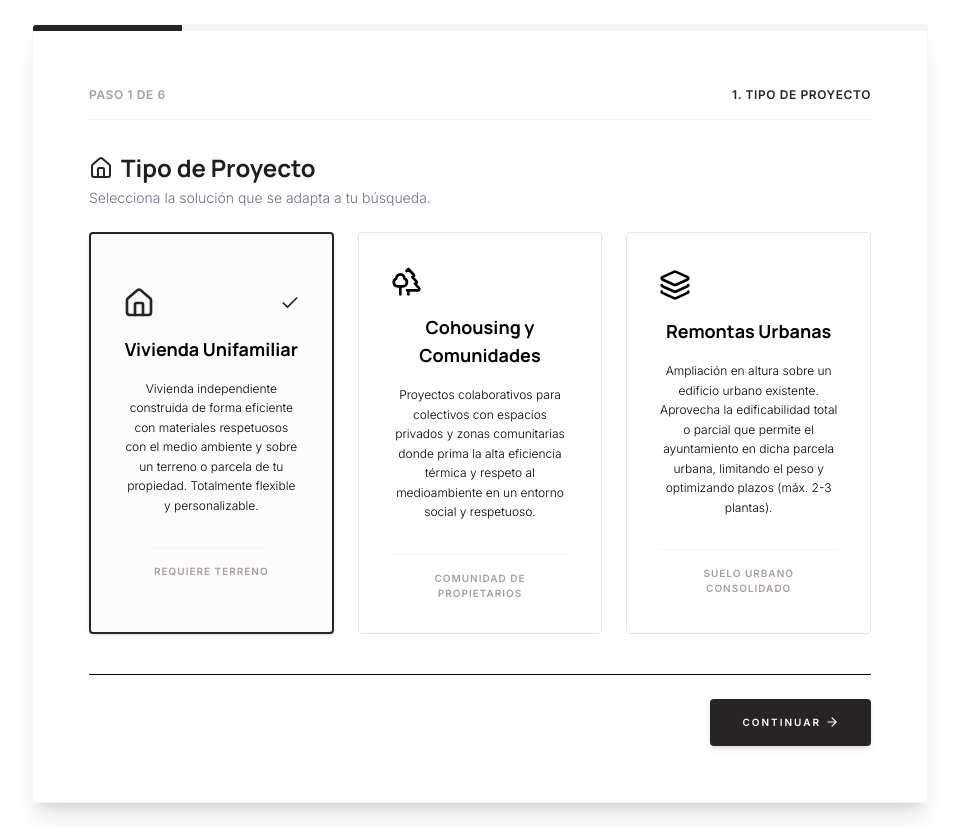
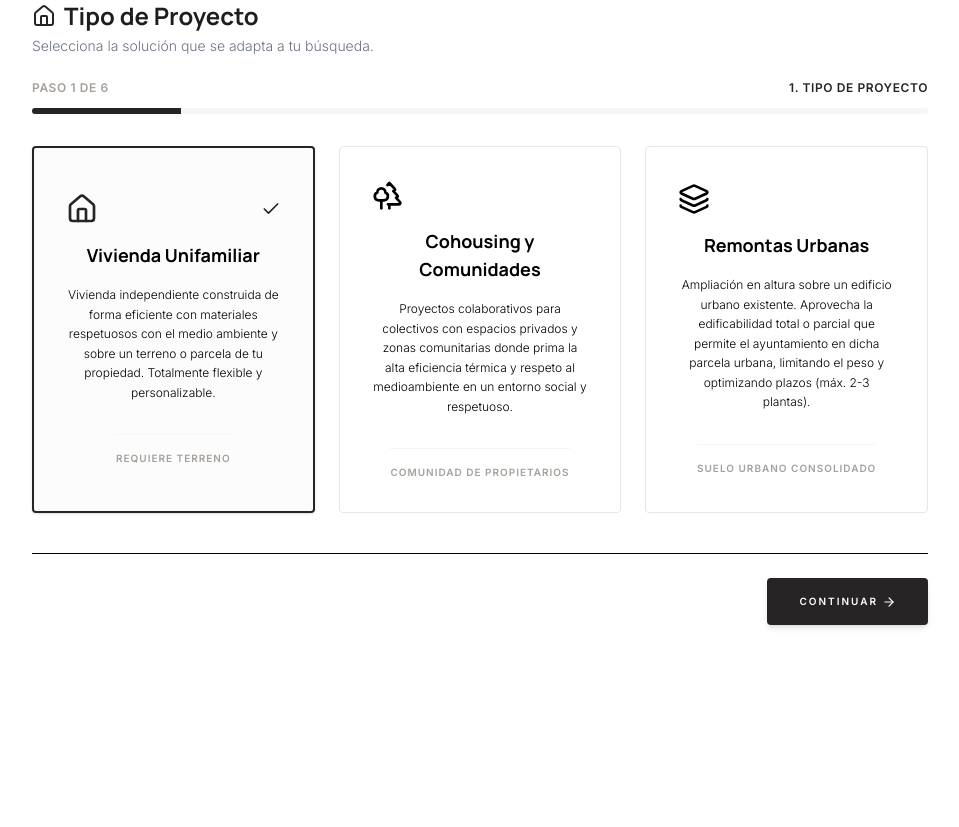
Before and after one commit to rial-digital/niu, a React (Vite) app: page / in a window 1280 px wide. Shown: the whole page, without its empty margins (160-1119 px from the left). After the commit the page ends 800 px from the top, so only its background shows below. Built offline with nearby package versions, Linux system fonts and the light colour scheme.

Commit message:
Add files via upload

```diff
--- a/src/App.tsx
+++ b/src/App.tsx
@@ -6,7 +6,7 @@ export default function App() {
   const activeTranslations = translations.es;
 
   return (
-    <div className="min-h-screen bg-transparent font-sans text-niu-text py-2 sm:py-6 px-1">
+    <div className="min-h-screen bg-transparent font-sans text-niu-text p-0">
       <div className="w-full max-w-4xl mx-auto">
         <Calculator currentLang="es" translations={activeTranslations} />
       </div>
--- a/src/components/Calculator.tsx
+++ b/src/components/Calculator.tsx
@@ -212,6 +212,62 @@ export const Calculator: React.FC<CalculatorProps> = ({ currentLang, translation
       setStep(1);
     } else {
       setStep(prev => prev - 1);
+    }
+  };
+
+  const getStepHeader = () => {
+    switch (step) {
+      case 1:
+        return {
+          title: "Tipo de Proyecto",
+          subtitle: "Selecciona la solución que se adapta a tu búsqueda.",
+          icon: <Home className="text-niu-main w-6 h-6 shrink-0" />,
+          stepName: "1. TIPO DE PROYECTO"
+        };
+      case 2:
+        return {
+          title: formData.projectType === 'remontas' ? "Tu Edificio original" : "Tu Terreno",
+          subtitle: formData.projectType === 'remontas'
+            ? "Especifica los datos básicos sobre la edificación o espacio urbano donde se realizará la remonta en altura."
+            : "Especifica la información básica de la parcela o terreno donde se asentará tu futuro hogar.",
+          icon: <MapPin className="text-niu-main w-6 h-6 shrink-0" />,
+          stepName: formData.projectType === 'remontas' ? "2. INFORMACIÓN DEL EDIFICIO" : "2. TU TERRENO"
+        };
+      case 3:
+        return {
+          title: "Dimensiones y Estancias",
+          subtitle: "Especifica la superficie construible total deseada y la distribución de estancias de tu futura vivienda.",
+          icon: <Layers className="text-niu-main w-6 h-6 shrink-0" />,
+          stepName: "3. DIMENSIONES Y ESTANCIAS"
+        };
+      case 4:
+        return {
+          title: "Exteriores y Adicionales",
+          subtitle: "Selecciona los adicionales exteriores que te interesen para tu parcela. Los costes se calculan dinámicamente y se presupuestan de forma independiente a la vivienda estándar.",
+          icon: <Trees className="text-niu-main w-6 h-6 shrink-0" />,
+          stepName: "4. EXTERIORES Y EQUIPAMIENTO"
+        };
+      case 5:
+        return {
+          title: "Sostenibilidad y Salud",
+          subtitle: "Tu casa respira contigo. Revisa los equipamientos de sostenibilidad ecológica incorporados y opcionales.",
+          icon: <Wind className="text-niu-main w-6 h-6 shrink-0" />,
+          stepName: "5. SOSTENIBILIDAD Y SALUD"
+        };
+      case 6:
+        return {
+          title: "Consigue tu Estudio de Viabilidad",
+          subtitle: "Introduce tus datos de contacto para enviarte el dossier técnico pormenorizado de calidades y coordinar un primer análisis con arquitectura.",
+          icon: <FileText className="text-niu-main w-6 h-6 shrink-0" />,
+          stepName: "6. ESTUDIO DE VIABILIDAD"
+        };
+      default:
+        return {
+          title: "",
+          subtitle: "",
+          icon: null,
+          stepName: ""
+        };
     }
   };
 
@@ -809,17 +865,9 @@ export const Calculator: React.FC<CalculatorProps> = ({ currentLang, translation
       <div className="max-w-5xl mx-auto relative z-10 text-niu-text">
 
         {/* WIZARD CONTAINER */}
-        <div className="bg-white shadow-xl rounded-sm overflow-hidden border border-gray-100/90 print:hidden">
-
-          {/* STATIC PROGRESS BAR */}
-          <div className="w-full bg-gray-100 h-1.5 overflow-hidden">
-            <div
-              className="bg-niu-main h-full transition-all duration-500 ease-out"
-              style={{ width: `${progressPercent}%` }}
-            />
-          </div>
-
-          <div className="p-6 sm:p-12 md:p-14">
+        <div className="w-full print:hidden">
+
+          <div className="p-0">
             <AnimatePresence mode="wait">
 
               {/* SUCCESS VIEW */}
@@ -1120,17 +1168,31 @@ export const Calculator: React.FC<CalculatorProps> = ({ currentLang, translation
                 /* MULTI STEP WIZARD FORM */
                 <div className="focus-trap">
 
-                  {/* STEPPER HEADING */}
-                  <div className="mb-8 border-b border-stone-100 pb-4 flex justify-between items-center text-xs font-bold uppercase tracking-wider text-stone-400">
-                    <span>Paso {step} de 6</span>
-                    <span className="text-niu-main">
-                      {step === 1 && "1. Tipo de Proyecto"}
-                      {step === 2 && (formData.projectType === 'remontas' ? "2. Información del Edificio" : "2. Tu Terreno")}
-                      {step === 3 && "3. Dimensiones y Estancias"}
-                      {step === 4 && "4. Exteriores y Equipamiento"}
-                      {step === 5 && "5. Sostenibilidad y Salud"}
-                      {step === 6 && "6. Estudio de Viabilidad"}
-                    </span>
+                  {/* STEP TITLE AND SUBTITLE (Moved to top) */}
+                  <div className="space-y-1 mb-6 text-left">
+                    <h3 className="font-display text-2xl font-bold text-niu-dark inline-flex items-center gap-2">
+                      {getStepHeader().icon} {getStepHeader().title}
+                    </h3>
+                    <p className="text-sm font-light text-gray-500">
+                      {getStepHeader().subtitle}
+                    </p>
+                  </div>
+
+                  {/* STEPPER HEADING AND PROGRESS BAR (Swapped below Title) */}
+                  <div className="space-y-3 mb-8 text-left">
+                    <div className="flex justify-between items-center text-xs font-bold uppercase tracking-wider text-stone-400">
+                      <span>Paso {step} de 6</span>
+                      <span className="text-niu-main">
+                        {getStepHeader().stepName}
+                      </span>
+                    </div>
+                    {/* PROGRESS BAR DIVIDER */}
+                    <div className="w-full bg-stone-100 h-1.5 overflow-hidden rounded-full">
+                      <div
+                        className="bg-niu-main h-full transition-all duration-500 ease-out"
+                        style={{ width: `${progressPercent}%` }}
+                      />
+                    </div>
                   </div>
 
                   {/* STEP SWITCHBOARD */}
@@ -1143,14 +1205,7 @@ export const Calculator: React.FC<CalculatorProps> = ({ currentLang, translation
                       transition={{ duration: 0.3 }}
                       className="space-y-6 text-left"
                     >
-                      <div className="space-y-1">
-                        <h3 className="font-display text-2xl font-bold text-niu-dark inline-flex items-center gap-2">
-                          <Home className="text-niu-main w-6 h-6 shrink-0" /> Tipo de Proyecto
-                        </h3>
-                        <p className="text-sm font-light text-gray-500">
-                          Selecciona la solución que se adapta a tu búsqueda.
-                        </p>
-                      </div>
+
 
                       {/* 3 LEVEL CHOICES */}
                       <div className="grid grid-cols-1 md:grid-cols-3 gap-6">
@@ -1237,16 +1292,7 @@ export const Calculator: React.FC<CalculatorProps> = ({ currentLang, translation
                       transition={{ duration: 0.3 }}
                       className="space-y-6 text-left"
                     >
-                      <div className="space-y-1">
-                        <h3 className="font-display text-2xl font-bold text-niu-dark inline-flex items-center gap-2">
-                          <MapPin className="text-niu-main w-6 h-6 shrink-0" /> {formData.projectType === 'remontas' ? "Tu Edificio original" : "Tu Terreno"}
-                        </h3>
-                        <p className="text-sm font-light text-gray-500">
-                          {formData.projectType === 'remontas'
-                            ? "Especifica los datos básicos sobre la edificación o espacio urbano donde se realizará la remonta en altura."
-                            : "Especifica la información básica de la parcela o terreno donde se asentará tu futuro hogar."}
-                        </p>
-                      </div>
+
 
                       <div className="space-y-5">
                         <div className="grid grid-cols-1 md:grid-cols-2 gap-6">
@@ -1352,14 +1398,7 @@ export const Calculator: React.FC<CalculatorProps> = ({ currentLang, translation
                       transition={{ duration: 0.3 }}
                       className="space-y-6 text-left"
                     >
-                      <div className="space-y-1">
-                        <h3 className="font-display text-2xl font-bold text-niu-dark inline-flex items-center gap-2">
-                          <Layers className="text-niu-main w-6 h-6 shrink-0" /> Dimensiones y Estancias
-                        </h3>
-                        <p className="text-sm font-light text-gray-500">
-                          Especifica la superficie construible total deseada y la distribución de estancias de tu futura vivienda.
-                        </p>
-                      </div>
+
 
                       <div className="space-y-6">
 
@@ -1538,14 +1577,7 @@ export const Calculator: React.FC<CalculatorProps> = ({ currentLang, translation
                       transition={{ duration: 0.3 }}
                       className="space-y-6 text-left"
                     >
-                      <div className="space-y-1">
-                        <h3 className="font-display text-2xl font-bold text-niu-dark inline-flex items-center gap-2">
-                          <Trees className="text-niu-main w-6 h-6 shrink-0" /> Exteriores y Adicionales
-                        </h3>
-                        <p className="text-sm font-light text-gray-500">
-                          Selecciona los adicionales exteriores que te interesen para tu parcela. Los costes se calculan dinámicamente y se presupuestan de forma independiente a la vivienda estándar.
-                        </p>
-                      </div>
+
 
                       {/* EXTERIOR OPTION CARDS */}
                       <div className="grid grid-cols-1 sm:grid-cols-2 gap-4">
@@ -1761,14 +1793,7 @@ export const Calculator: React.FC<CalculatorProps> = ({ currentLang, translation
                       transition={{ duration: 0.3 }}
                       className="space-y-6 text-left"
                     >
-                      <div className="space-y-1">
-                        <h3 className="font-display text-2xl font-bold text-niu-dark inline-flex items-center gap-2">
-                          <Wind className="text-niu-main w-6 h-6 shrink-0" /> Sostenibilidad y Salud
-                        </h3>
-                        <p className="text-sm font-light text-gray-500">
-                          Tu casa respira contigo. Revisa los equipamientos de sostenibilidad ecológica incorporados y opcionales.
-                        </p>
-                      </div>
+
 
                       {/* INCLUDED PREMIUM STANDARDS */}
                       <div className="bg-stone-50 border border-stone-200 rounded p-5 space-y-4">
@@ -1896,14 +1921,7 @@ export const Calculator: React.FC<CalculatorProps> = ({ currentLang, translation
 
                       {/* Lead form section */}
                       <div className="space-y-6">
-                        <div className="text-center space-y-1 max-w-xl mx-auto">
-                          <h4 className="font-display text-2xl font-bold text-niu-dark">
-                            Consigue tu Estudio de Viabilidad
-                          </h4>
-                          <p className="text-xs font-light text-gray-500 leading-normal">
-                            Introduce tus datos de contacto para enviarte el dossier técnico pormenorizado de calidades y coordinar un primer análisis con arquitectura.
-                          </p>
-                        </div>
+
 
                         {/* INPUT FOR FIELDS */}
                         <div className="space-y-4">
```
